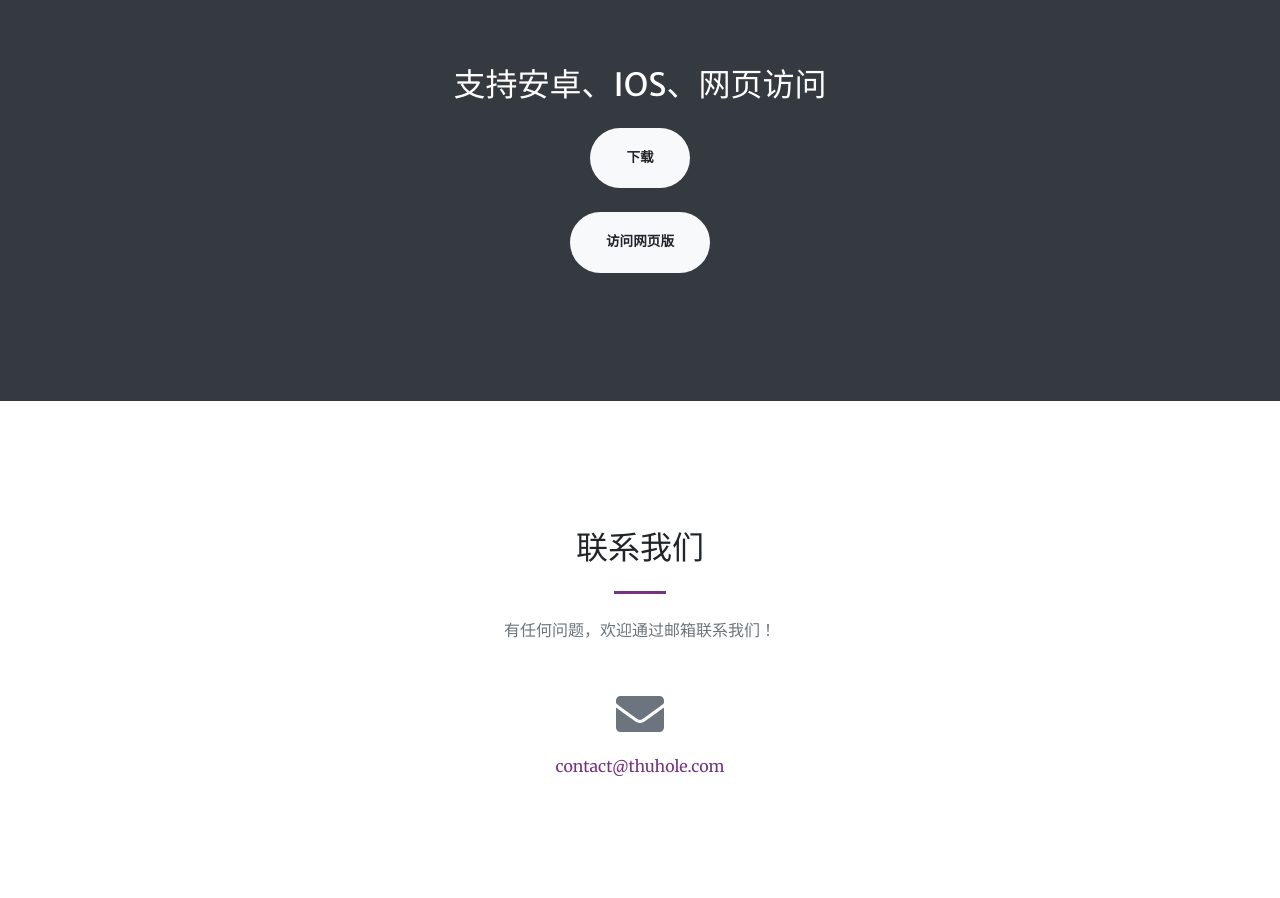
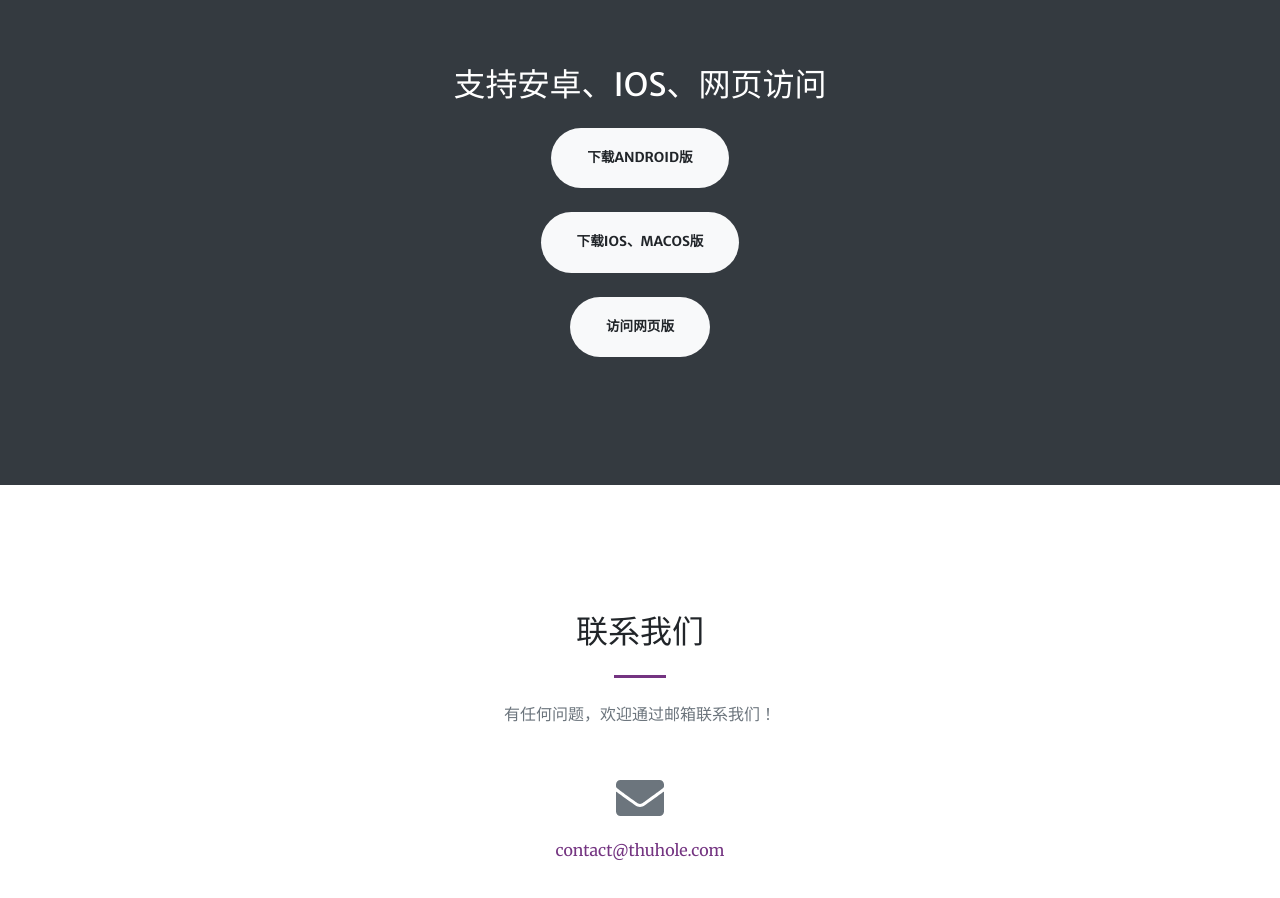
Before and after one commit to treehollow/thuhole-index, a plain HTML site: page page.html in a window 1280 px wide. Shown: the part 2560-3458 px from the top of the page. Drawn offline with nearby package versions, Linux system fonts and the light colour scheme.

Commit message:
add download link

```diff
--- a/page.html
+++ b/page.html
@@ -185,7 +185,12 @@
         <h2 class="mb-4">支持安卓、IOS、网页访问</h2>
         <div class="col">
             <div class="row-lg-2 text-center">
-                <a class="btn btn-light btn-xl" href="--download-link--">下载</a>
+                <a class="btn btn-light btn-xl"
+                   href="https://install.appcenter.ms/users/thuhole/apps/treehollow/distribution_groups/stable%20release">下载Android版</a>
+            </div>
+            <br>
+            <div class="row-lg-2 text-center">
+                <a class="btn btn-light btn-xl" href="https://apps.apple.com/cn/app/treehollow/id1556835658">下载iOS、MacOS版</a>
             </div>
             <br>
             <div class="row-lg-2 text-center">
```
